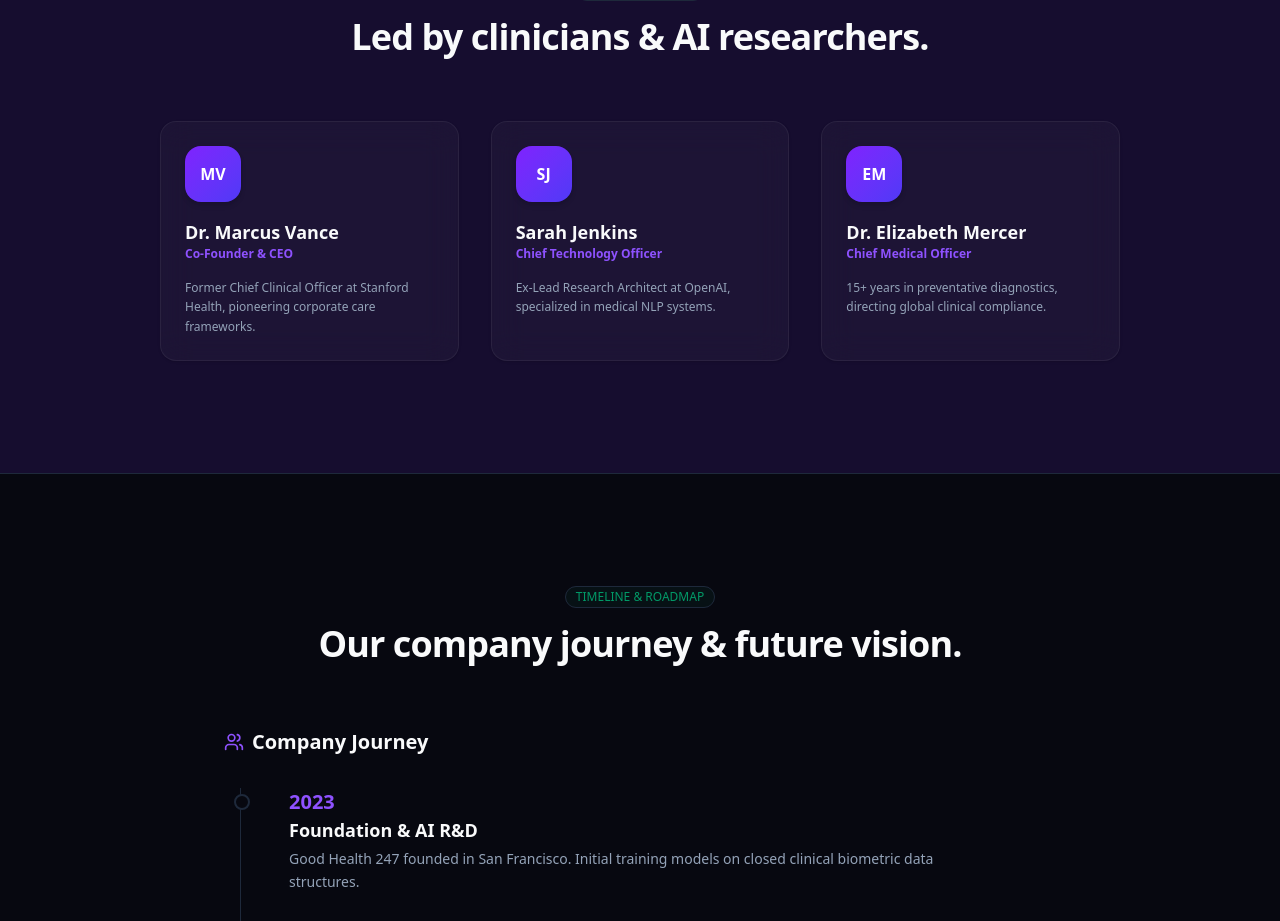
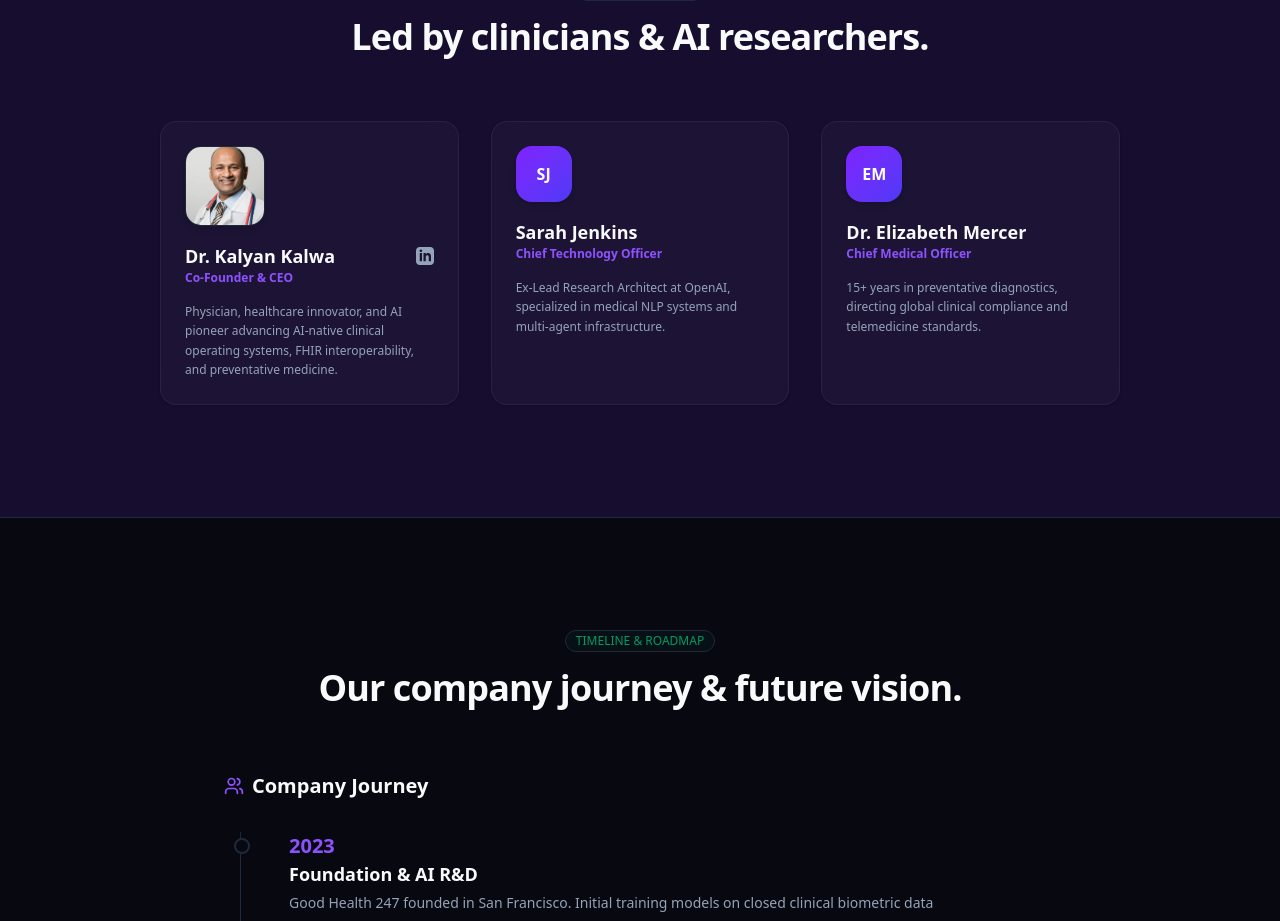
Before and after one commit to OpenHealthAgents/GH247, a Next.js app: page /about in a window 1280 px wide. Shown: the part 1987-2908 px from the top of the page. Built offline with nearby package versions, Linux system fonts and the light colour scheme.

Commit message:
feat: update leadership section with Dr. Kalyan Kalwa profile photo and LinkedIn

```diff
--- a/src/app/about/page.tsx
+++ b/src/app/about/page.tsx
@@ -2,6 +2,7 @@
 
 import { Navbar } from "@/components/common/Navbar";
 import { Footer } from "@/components/common/Footer";
+import Image from "next/image";
 import { Card, CardContent, CardHeader, CardTitle } from "@/components/ui/card";
 import { Badge } from "@/components/ui/badge";
 import { GridPattern } from "@/components/effects/GridPattern";
@@ -62,21 +63,22 @@ const values = [
 
 const leadership = [
   {
-    name: "Dr. Marcus Vance",
+    name: "Dr. Kalyan Kalwa",
     role: "Co-Founder & CEO",
-    bio: "Former Chief Clinical Officer at Stanford Health, pioneering corporate care frameworks.",
-    image: "MV",
+    bio: "Physician, healthcare innovator, and AI pioneer advancing AI-native clinical operating systems, FHIR interoperability, and preventative medicine.",
+    image: "/kalyan-kalwa.jpg",
+    linkedin: "https://www.linkedin.com/in/kalyankalwa/",
   },
   {
     name: "Sarah Jenkins",
     role: "Chief Technology Officer",
-    bio: "Ex-Lead Research Architect at OpenAI, specialized in medical NLP systems.",
+    bio: "Ex-Lead Research Architect at OpenAI, specialized in medical NLP systems and multi-agent infrastructure.",
     image: "SJ",
   },
   {
     name: "Dr. Elizabeth Mercer",
     role: "Chief Medical Officer",
-    bio: "15+ years in preventative diagnostics, directing global clinical compliance.",
+    bio: "15+ years in preventative diagnostics, directing global clinical compliance and telemedicine standards.",
     image: "EM",
   },
 ];
@@ -245,12 +247,46 @@ export default function About() {
 
             <div className="grid grid-cols-1 gap-8 text-left md:grid-cols-3">
               {leadership.map((member) => (
-                <Card key={member.name} glass className="space-y-4 p-6">
+                <Card
+                  key={member.name}
+                  glass
+                  className="flex flex-col justify-between space-y-4 p-6"
+                >
+                  <div className="space-y-4">
+                    {member.image.startsWith("/") ? (
+                      <div className="relative h-20 w-20 overflow-hidden rounded-2xl border border-violet-500/20 shadow-md">
+                        <Image
+                          src={member.image}
+                          alt={member.name}
+                          fill
+                          className="object-cover"
+                        />
+                      </div>
+                    ) : (
                       <div className="flex h-14 w-14 items-center justify-center rounded-2xl bg-gradient-to-br from-violet-600 to-indigo-600 font-bold text-white shadow-md">
                         {member.image}
                       </div>
+                    )}
                     <div>
+                      <div className="flex items-center justify-between">
                         <h3 className="text-lg font-bold">{member.name}</h3>
+                        {member.linkedin && (
+                          <a
+                            href={member.linkedin}
+                            target="_blank"
+                            rel="noopener noreferrer"
+                            className="text-muted-foreground transition-colors hover:text-blue-500"
+                            aria-label={`${member.name} LinkedIn Profile`}
+                          >
+                            <svg
+                              className="h-4.5 w-4.5 fill-current"
+                              viewBox="0 0 24 24"
+                            >
+                              <path d="M19 0h-14c-2.761 0-5 2.239-5 5v14c0 2.761 2.239 5 5 5h14c2.762 0 5-2.239 5-5v-14c0-2.761-2.238-5-5-5zm-11 19h-3v-11h3v11zm-1.5-12.268c-.966 0-1.75-.79-1.75-1.764s.784-1.764 1.75-1.764 1.75.79 1.75 1.764-.783 1.764-1.75 1.764zm13.5 12.268h-3v-5.604c0-3.368-4-3.113-4 0v5.604h-3v-11h3v1.765c1.396-2.586 7-2.777 7 2.476v6.759z" />
+                            </svg>
+                          </a>
+                        )}
+                      </div>
                       <p className="text-xs font-semibold text-violet-500">
                         {member.role}
                       </p>
@@ -258,6 +294,7 @@ export default function About() {
                     <p className="text-muted-foreground text-xs leading-relaxed">
                       {member.bio}
                     </p>
+                  </div>
                 </Card>
               ))}
             </div>
```
Also changed, not shown: public/kalyan-kalwa.jpg (added). Lines whose indentation alone changed are shown as unchanged.
